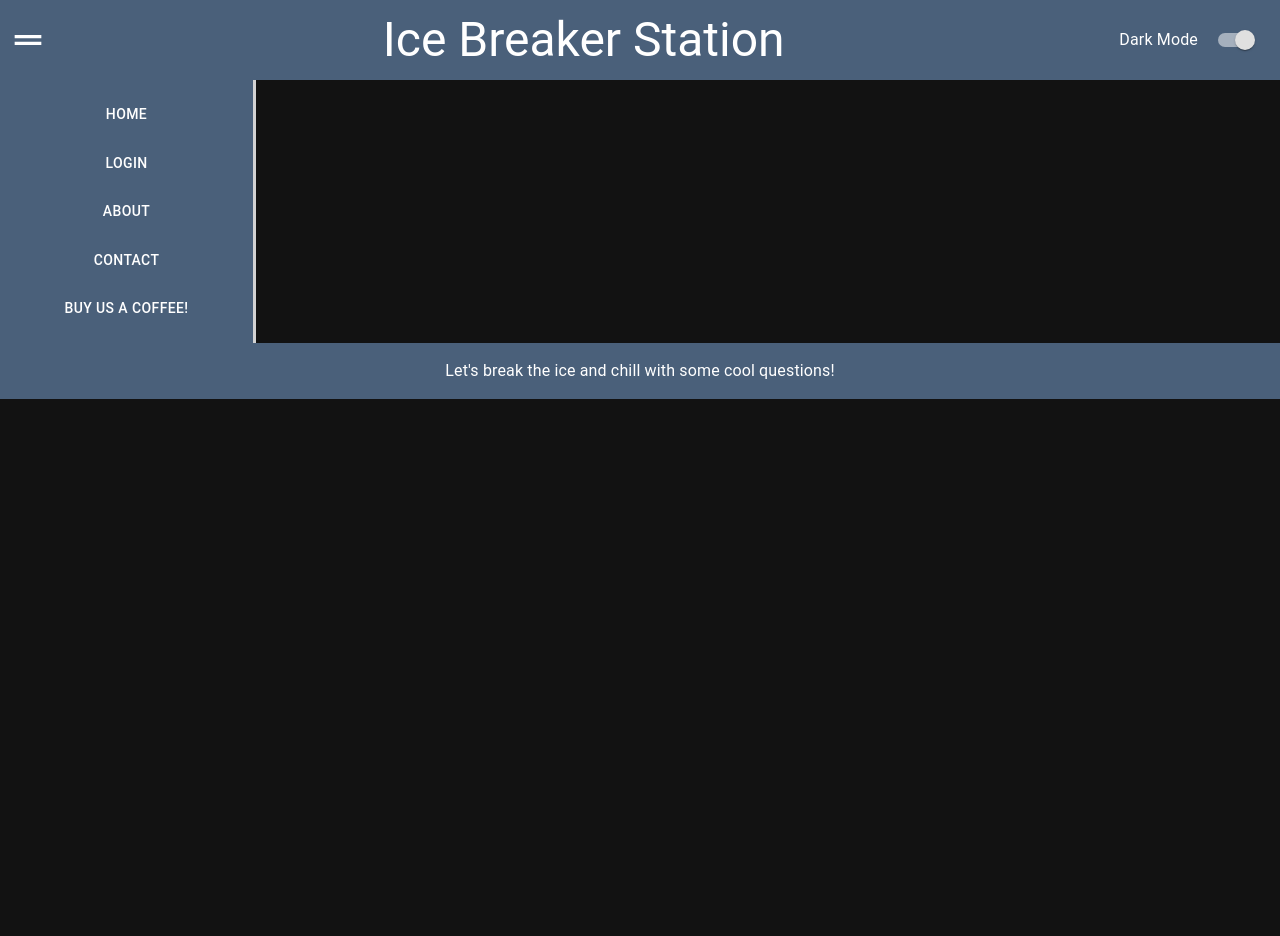
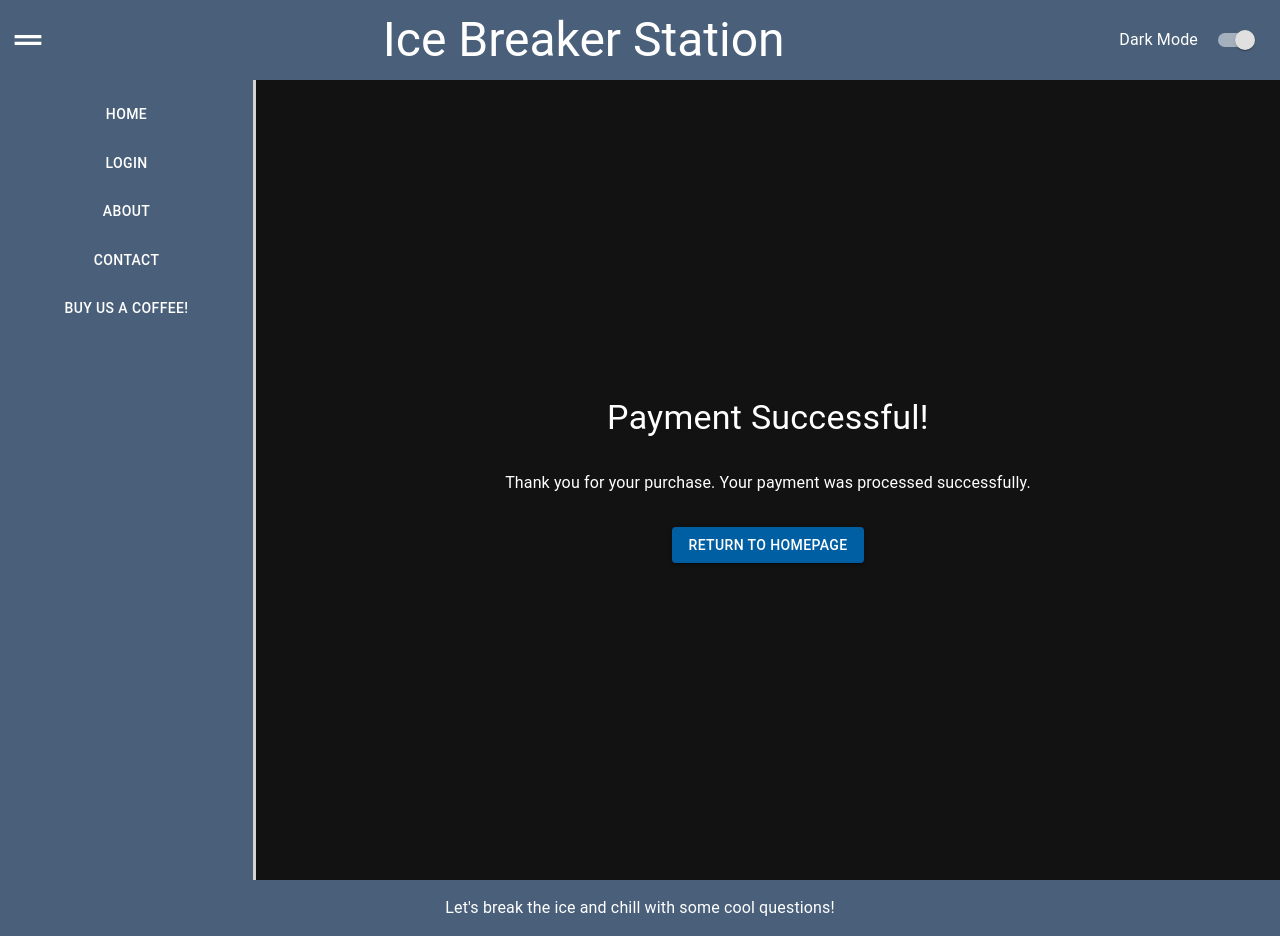
Before and after one commit to valyastriz/Breakin-The-Ice, a React (Create React App) app in the folder client/: page /sucess in a window 1280 px wide. Before the commit the page ends 800 px from the top, so only its background shows below. Built offline with nearby package versions, Linux system fonts and the light colour scheme.

Commit message:
added success page and update URL in server.js for cancelled and succces payments to route to the proper urls

```diff
--- a/client/src/App.jsx
+++ b/client/src/App.jsx
@@ -16,6 +16,7 @@ import createAppTheme from './Context/theme';
 import  { PageProvider } from './Context/RefreshContext';
 import { BingoProvider } from './Context/BingoContext';
 import Bingo from './pages/Bingo';
+import Success from './pages/Success';
 
 function App() {
   const [navOpen, setNavOpen] = useState(false);
@@ -52,6 +53,7 @@ function App() {
                 <Route path="/login" element={<Login setThemeMode={setThemeMode}/>} />
                 <Route path="/signup" element={<SignUp setThemeMode={setThemeMode}/>} />
                 <Route path="/bingo" element={<Bingo setThemeMode={setThemeMode}/>} />
+                <Route path="/sucess" element={<Success setThemeMode={setThemeMode}/>} />
               </Routes>
             </Box>
           </Box>
--- /dev/null
+++ b/client/src/pages/Success.jsx
@@ -0,0 +1,40 @@
+import React from 'react';
+import { Box, Typography, Button } from '@mui/material';
+import { useNavigate } from 'react-router-dom';
+
+const Success = () => {
+  const navigate = useNavigate();
+
+  const handleHomeClick = () => {
+    navigate('/'); // Redirect to homepage
+  };
+
+  return (
+    <Box
+      sx={{
+        display: 'flex',
+        flexDirection: 'column',
+        alignItems: 'center',
+        justifyContent: 'center',
+        height: '100vh',
+        padding: '20px',
+      }}
+    >
+      <Typography variant="h4" sx={{ mb: 4 }}>
+        Payment Successful!
+      </Typography>
+      <Typography variant="body1" sx={{ mb: 4 }}>
+        Thank you for your purchase. Your payment was processed successfully.
+      </Typography>
+      <Button
+        variant="contained"
+        onClick={handleHomeClick}
+        sx={{ backgroundColor: 'primary.main', color: '#fff' }}
+      >
+        Return to Homepage
+      </Button>
+    </Box>
+  );
+};
+
+export default Success;
```
Also changed, not shown: 1 other file (tests, documents, lock files or other folders).
